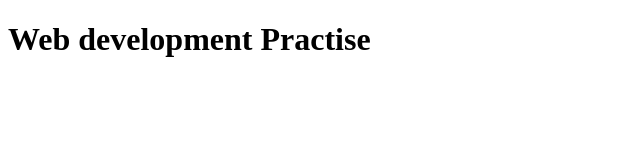
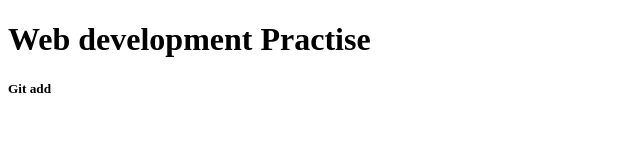
Before and after one commit to omarfaruk15320/Web-Development-Practise, a plain HTML site: page index.html in a window 1280 px wide. Shown: the full height of the page, 0-640 px from the left. Drawn offline with Linux system fonts and the light colour scheme.

Commit message:
Test Done

```diff
--- a/index.html
+++ b/index.html
@@ -8,5 +8,6 @@
 </head>
 <body>
     <h1>Web development Practise</h1>
+    <h5>Git add</h5>
 </body>
 </html>
```
